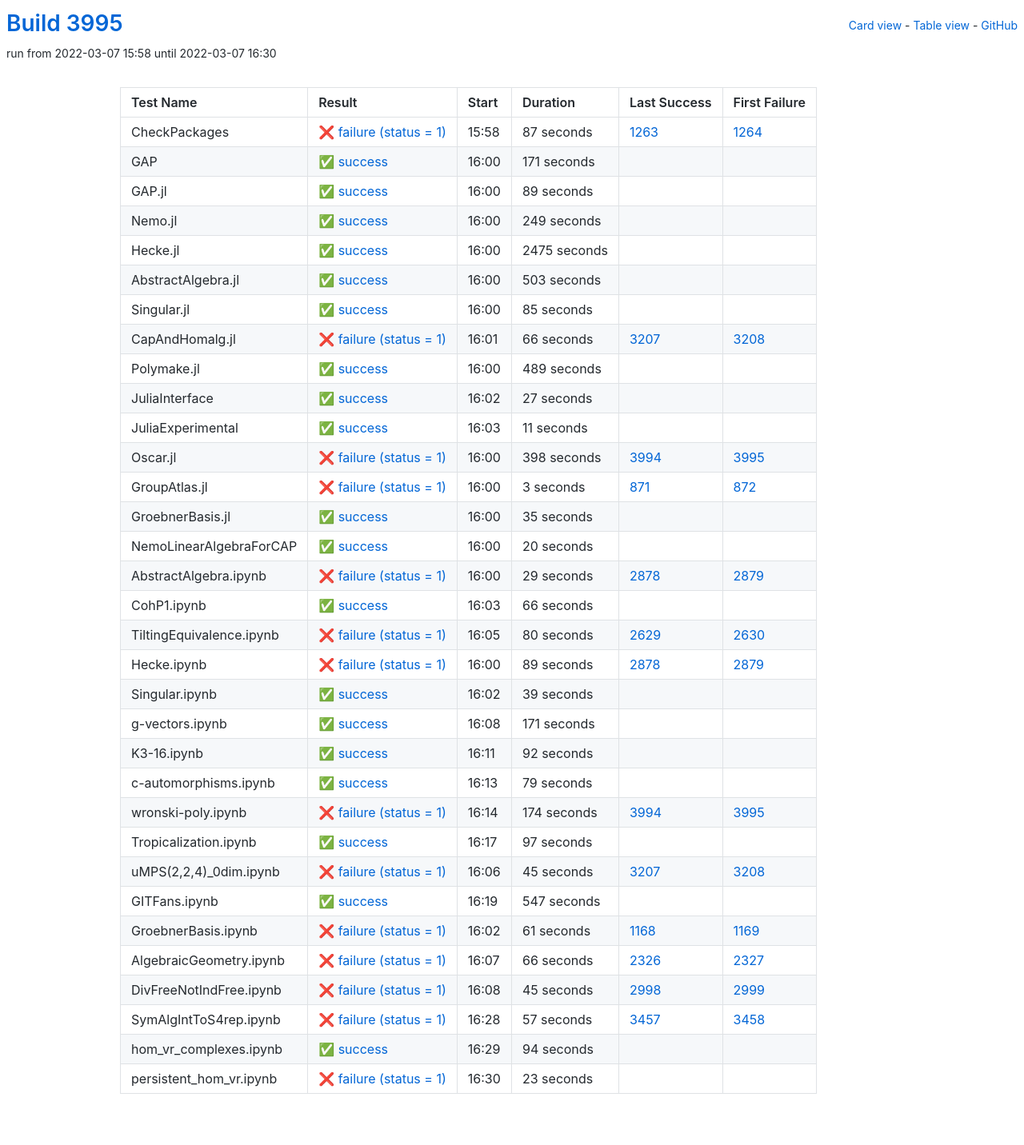
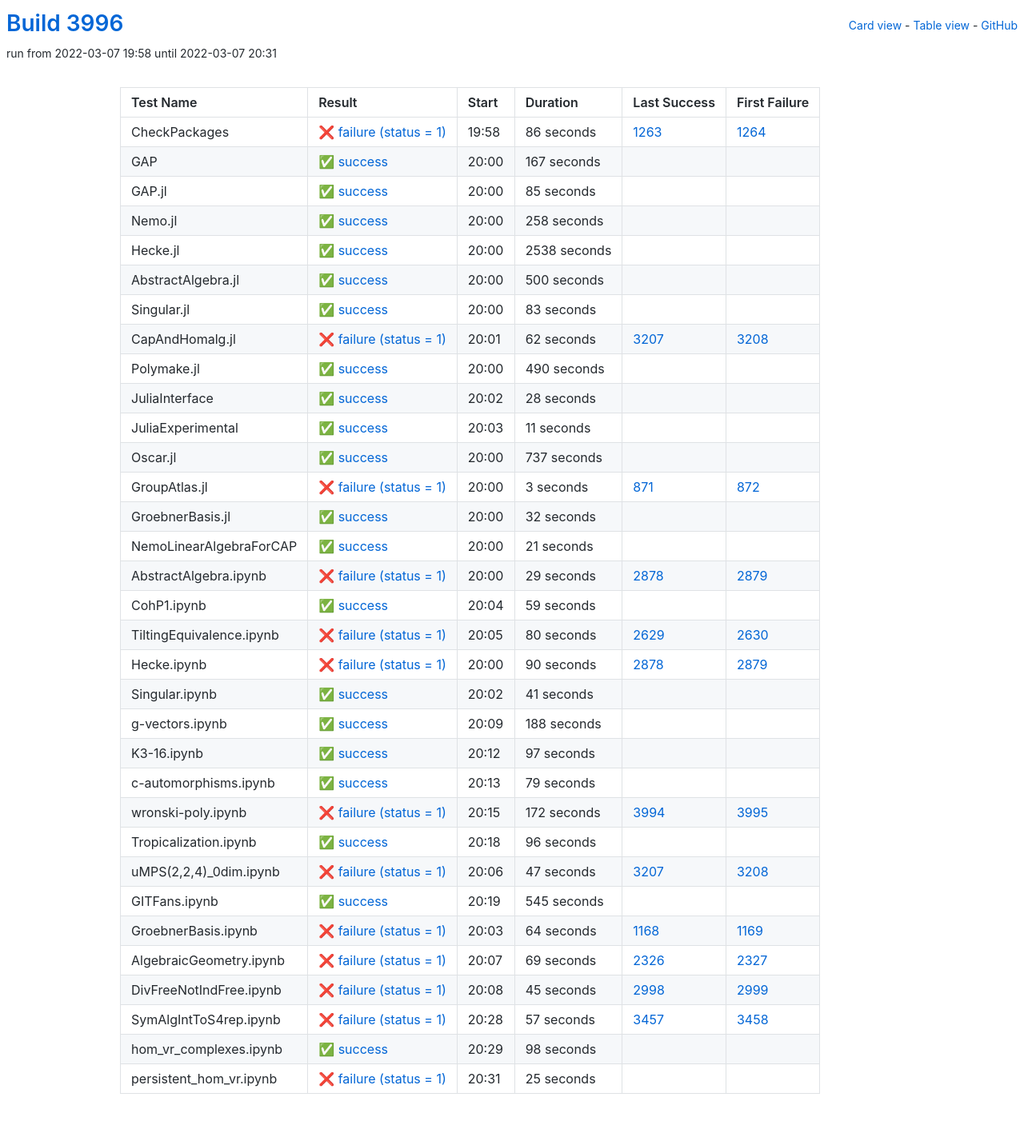
Before and after one commit to oscar-system/oscar-ci-status-stable, a Jekyll site: the page built from table.html, in a window 1280 px wide. Shown: the whole page at 80% size. Built offline with Jekyll 4.4.1, drawn with Linux system fonts in a browser that asks for light colours.

Commit message:
Build #3996

```diff
--- a/_data/ci.yml
+++ b/_data/ci.yml
@@ -1,6 +1,6 @@
 ---
-build: 3995
-build_url: https://oscarci.mathematik.uni-kl.de/job/oscar-stable/3995/
+build: 3996
+build_url: https://oscarci.mathematik.uni-kl.de/job/oscar-stable/3996/
 job: oscar-stable
 organization: oscar-system
 repo: oscar-ci-status-stable
@@ -8,80 +8,32 @@ repourl: https://github.com/oscar-system/oscar-ci-status-stable
 tests:
 - name: CheckPackages
   id: checkpackages
-  log: https://oscarci.mathematik.uni-kl.de/job/oscar-stable/3995/artifact/logs/build-3995/CheckPackages.log
-  start: 2022-03-07 15:58
+  log: https://oscarci.mathematik.uni-kl.de/job/oscar-stable/3996/artifact/logs/build-3996/CheckPackages.log
+  start: 2022-03-07 19:58
   success: false
   exitcode: 1
   status: failure
-  duration: 87
+  duration: 86
   last_success: 1263
   last_success_url: https://oscarci.mathematik.uni-kl.de/job/oscar-stable/1263/
   first_failure: 1264
   first_failure_url: https://oscarci.mathematik.uni-kl.de/job/oscar-stable/1264/
 - name: GAP
   id: gap
-  log: https://oscarci.mathematik.uni-kl.de/job/oscar-stable/3995/artifact/logs/build-3995/GAP.log
-  start: 2022-03-07 16:00
+  log: https://oscarci.mathematik.uni-kl.de/job/oscar-stable/3996/artifact/logs/build-3996/GAP.log
+  start: 2022-03-07 20:00
   success: true
   exitcode: 0
   status: success
-  duration: 171
+  duration: 167
   last_success: false
   last_success_url:
   first_failure: false
   first_failure_url:
 - name: GAP.jl
   id: gap-jl
-  log: https://oscarci.mathematik.uni-kl.de/job/oscar-stable/3995/artifact/logs/build-3995/GAP.jl.log
-  start: 2022-03-07 16:00
-  success: true
-  exitcode: 0
-  status: success
-  duration: 89
-  last_success: false
-  last_success_url:
-  first_failure: false
-  first_failure_url:
-- name: Nemo.jl
-  id: nemo-jl
-  log: https://oscarci.mathematik.uni-kl.de/job/oscar-stable/3995/artifact/logs/build-3995/Nemo.jl.log
-  start: 2022-03-07 16:00
-  success: true
-  exitcode: 0
-  status: success
-  duration: 249
-  last_success: false
-  last_success_url:
-  first_failure: false
-  first_failure_url:
-- name: Hecke.jl
-  id: hecke-jl
-  log: https://oscarci.mathematik.uni-kl.de/job/oscar-stable/3995/artifact/logs/build-3995/Hecke.jl.log
-  start: 2022-03-07 16:00
-  success: true
-  exitcode: 0
-  status: success
-  duration: 2475
-  last_success: false
-  last_success_url:
-  first_failure: false
-  first_failure_url:
-- name: AbstractAlgebra.jl
-  id: abstractalgebra-jl
-  log: https://oscarci.mathematik.uni-kl.de/job/oscar-stable/3995/artifact/logs/build-3995/AbstractAlgebra.jl.log
-  start: 2022-03-07 16:00
-  success: true
-  exitcode: 0
-  status: success
-  duration: 503
-  last_success: false
-  last_success_url:
-  first_failure: false
-  first_failure_url:
-- name: Singular.jl
-  id: singular-jl
-  log: https://oscarci.mathematik.uni-kl.de/job/oscar-stable/3995/artifact/logs/build-3995/Singular.jl.log
-  start: 2022-03-07 16:00
+  log: https://oscarci.mathematik.uni-kl.de/job/oscar-stable/3996/artifact/logs/build-3996/GAP.jl.log
+  start: 2022-03-07 20:00
   success: true
   exitcode: 0
   status: success
@@ -90,46 +42,94 @@ tests:
   last_success_url:
   first_failure: false
   first_failure_url:
+- name: Nemo.jl
+  id: nemo-jl
+  log: https://oscarci.mathematik.uni-kl.de/job/oscar-stable/3996/artifact/logs/build-3996/Nemo.jl.log
+  start: 2022-03-07 20:00
+  success: true
+  exitcode: 0
+  status: success
+  duration: 258
+  last_success: false
+  last_success_url:
+  first_failure: false
+  first_failure_url:
+- name: Hecke.jl
+  id: hecke-jl
+  log: https://oscarci.mathematik.uni-kl.de/job/oscar-stable/3996/artifact/logs/build-3996/Hecke.jl.log
+  start: 2022-03-07 20:00
+  success: true
+  exitcode: 0
+  status: success
+  duration: 2538
+  last_success: false
+  last_success_url:
+  first_failure: false
+  first_failure_url:
+- name: AbstractAlgebra.jl
+  id: abstractalgebra-jl
+  log: https://oscarci.mathematik.uni-kl.de/job/oscar-stable/3996/artifact/logs/build-3996/AbstractAlgebra.jl.log
+  start: 2022-03-07 20:00
+  success: true
+  exitcode: 0
+  status: success
+  duration: 500
+  last_success: false
+  last_success_url:
+  first_failure: false
+  first_failure_url:
+- name: Singular.jl
+  id: singular-jl
+  log: https://oscarci.mathematik.uni-kl.de/job/oscar-stable/3996/artifact/logs/build-3996/Singular.jl.log
+  start: 2022-03-07 20:00
+  success: true
+  exitcode: 0
+  status: success
+  duration: 83
+  last_success: false
+  last_success_url:
+  first_failure: false
+  first_failure_url:
 - name: CapAndHomalg.jl
   id: capandhomalg-jl
-  log: https://oscarci.mathematik.uni-kl.de/job/oscar-stable/3995/artifact/logs/build-3995/CapAndHomalg.jl.log
-  start: 2022-03-07 16:01
+  log: https://oscarci.mathematik.uni-kl.de/job/oscar-stable/3996/artifact/logs/build-3996/CapAndHomalg.jl.log
+  start: 2022-03-07 20:01
   success: false
   exitcode: 1
   status: failure
-  duration: 66
+  duration: 62
   last_success: 3207
   last_success_url: https://oscarci.mathematik.uni-kl.de/job/oscar-stable/3207/
   first_failure: 3208
   first_failure_url: https://oscarci.mathematik.uni-kl.de/job/oscar-stable/3208/
 - name: Polymake.jl
   id: polymake-jl
-  log: https://oscarci.mathematik.uni-kl.de/job/oscar-stable/3995/artifact/logs/build-3995/Polymake.jl.log
-  start: 2022-03-07 16:00
+  log: https://oscarci.mathematik.uni-kl.de/job/oscar-stable/3996/artifact/logs/build-3996/Polymake.jl.log
+  start: 2022-03-07 20:00
   success: true
   exitcode: 0
   status: success
-  duration: 489
+  duration: 490
   last_success: false
   last_success_url:
   first_failure: false
   first_failure_url:
 - name: JuliaInterface
   id: juliainterface
-  log: https://oscarci.mathematik.uni-kl.de/job/oscar-stable/3995/artifact/logs/build-3995/JuliaInterface.log
-  start: 2022-03-07 16:02
+  log: https://oscarci.mathematik.uni-kl.de/job/oscar-stable/3996/artifact/logs/build-3996/JuliaInterface.log
+  start: 2022-03-07 20:02
   success: true
   exitcode: 0
   status: success
-  duration: 27
+  duration: 28
   last_success: false
   last_success_url:
   first_failure: false
   first_failure_url:
 - name: JuliaExperimental
   id: juliaexperimental
-  log: https://oscarci.mathematik.uni-kl.de/job/oscar-stable/3995/artifact/logs/build-3995/JuliaExperimental.log
-  start: 2022-03-07 16:03
+  log: https://oscarci.mathematik.uni-kl.de/job/oscar-stable/3996/artifact/logs/build-3996/JuliaExperimental.log
+  start: 2022-03-07 20:03
   success: true
   exitcode: 0
   status: success
@@ -140,20 +140,20 @@ tests:
   first_failure_url:
 - name: Oscar.jl
   id: oscar-jl
-  log: https://oscarci.mathematik.uni-kl.de/job/oscar-stable/3995/artifact/logs/build-3995/Oscar.jl.log
-  start: 2022-03-07 16:00
-  success: false
-  exitcode: 1
-  status: failure
-  duration: 398
-  last_success: 3994
-  last_success_url: https://oscarci.mathematik.uni-kl.de/job/oscar-stable/3994/
-  first_failure: 3995
-  first_failure_url: https://oscarci.mathematik.uni-kl.de/job/oscar-stable/3995/
+  log: https://oscarci.mathematik.uni-kl.de/job/oscar-stable/3996/artifact/logs/build-3996/Oscar.jl.log
+  start: 2022-03-07 20:00
+  success: true
+  exitcode: 0
+  status: success
+  duration: 737
+  last_success: false
+  last_success_url:
+  first_failure: false
+  first_failure_url:
 - name: GroupAtlas.jl
   id: groupatlas-jl
-  log: https://oscarci.mathematik.uni-kl.de/job/oscar-stable/3995/artifact/logs/build-3995/GroupAtlas.jl.log
-  start: 2022-03-07 16:00
+  log: https://oscarci.mathematik.uni-kl.de/job/oscar-stable/3996/artifact/logs/build-3996/GroupAtlas.jl.log
+  start: 2022-03-07 20:00
   success: false
   exitcode: 1
   status: failure
@@ -164,32 +164,32 @@ tests:
   first_failure_url: https://oscarci.mathematik.uni-kl.de/job/oscar-stable/872/
 - name: GroebnerBasis.jl
   id: groebnerbasis-jl
-  log: https://oscarci.mathematik.uni-kl.de/job/oscar-stable/3995/artifact/logs/build-3995/GroebnerBasis.jl.log
-  start: 2022-03-07 16:00
+  log: https://oscarci.mathematik.uni-kl.de/job/oscar-stable/3996/artifact/logs/build-3996/GroebnerBasis.jl.log
+  start: 2022-03-07 20:00
   success: true
   exitcode: 0
   status: success
-  duration: 35
+  duration: 32
   last_success: false
   last_success_url:
   first_failure: false
   first_failure_url:
 - name: NemoLinearAlgebraForCAP
   id: nemolinearalgebraforcap
-  log: https://oscarci.mathematik.uni-kl.de/job/oscar-stable/3995/artifact/logs/build-3995/NemoLinearAlgebraForCAP.log
-  start: 2022-03-07 16:00
+  log: https://oscarci.mathematik.uni-kl.de/job/oscar-stable/3996/artifact/logs/build-3996/NemoLinearAlgebraForCAP.log
+  start: 2022-03-07 20:00
   success: true
   exitcode: 0
   status: success
-  duration: 20
+  duration: 21
   last_success: false
   last_success_url:
   first_failure: false
   first_failure_url:
 - name: AbstractAlgebra.ipynb
   id: abstractalgebra-ipynb
-  log: https://oscarci.mathematik.uni-kl.de/job/oscar-stable/3995/artifact/logs/build-3995/AbstractAlgebra.ipynb.log
-  start: 2022-03-07 16:00
+  log: https://oscarci.mathematik.uni-kl.de/job/oscar-stable/3996/artifact/logs/build-3996/AbstractAlgebra.ipynb.log
+  start: 2022-03-07 20:00
   success: false
   exitcode: 1
   status: failure
@@ -200,20 +200,20 @@ tests:
   first_failure_url: https://oscarci.mathematik.uni-kl.de/job/oscar-stable/2879/
 - name: CohP1.ipynb
   id: cohp1-ipynb
-  log: https://oscarci.mathematik.uni-kl.de/job/oscar-stable/3995/artifact/logs/build-3995/CohP1.ipynb.log
-  start: 2022-03-07 16:03
+  log: https://oscarci.mathematik.uni-kl.de/job/oscar-stable/3996/artifact/logs/build-3996/CohP1.ipynb.log
+  start: 2022-03-07 20:04
   success: true
   exitcode: 0
   status: success
-  duration: 66
+  duration: 59
   last_success: false
   last_success_url:
   first_failure: false
   first_failure_url:
 - name: TiltingEquivalence.ipynb
   id: tiltingequivalence-ipynb
-  log: https://oscarci.mathematik.uni-kl.de/job/oscar-stable/3995/artifact/logs/build-3995/TiltingEquivalence.ipynb.log
-  start: 2022-03-07 16:05
+  log: https://oscarci.mathematik.uni-kl.de/job/oscar-stable/3996/artifact/logs/build-3996/TiltingEquivalence.ipynb.log
+  start: 2022-03-07 20:05
   success: false
   exitcode: 1
   status: failure
@@ -224,56 +224,56 @@ tests:
   first_failure_url: https://oscarci.mathematik.uni-kl.de/job/oscar-stable/2630/
 - name: Hecke.ipynb
   id: hecke-ipynb
-  log: https://oscarci.mathematik.uni-kl.de/job/oscar-stable/3995/artifact/logs/build-3995/Hecke.ipynb.log
-  start: 2022-03-07 16:00
+  log: https://oscarci.mathematik.uni-kl.de/job/oscar-stable/3996/artifact/logs/build-3996/Hecke.ipynb.log
+  start: 2022-03-07 20:00
   success: false
   exitcode: 1
   status: failure
-  duration: 89
+  duration: 90
   last_success: 2878
   last_success_url: https://oscarci.mathematik.uni-kl.de/job/oscar-stable/2878/
   first_failure: 2879
   first_failure_url: https://oscarci.mathematik.uni-kl.de/job/oscar-stable/2879/
 - name: Singular.ipynb
   id: singular-ipynb
-  log: https://oscarci.mathematik.uni-kl.de/job/oscar-stable/3995/artifact/logs/build-3995/Singular.ipynb.log
-  start: 2022-03-07 16:02
+  log: https://oscarci.mathematik.uni-kl.de/job/oscar-stable/3996/artifact/logs/build-3996/Singular.ipynb.log
+  start: 2022-03-07 20:02
   success: true
   exitcode: 0
   status: success
-  duration: 39
+  duration: 41
   last_success: false
   last_success_url:
   first_failure: false
   first_failure_url:
 - name: g-vectors.ipynb
   id: g-vectors-ipynb
-  log: https://oscarci.mathematik.uni-kl.de/job/oscar-stable/3995/artifact/logs/build-3995/g-vectors.ipynb.log
-  start: 2022-03-07 16:08
+  log: https://oscarci.mathematik.uni-kl.de/job/oscar-stable/3996/artifact/logs/build-3996/g-vectors.ipynb.log
+  start: 2022-03-07 20:09
   success: true
   exitcode: 0
   status: success
-  duration: 171
+  duration: 188
   last_success: false
   last_success_url:
   first_failure: false
   first_failure_url:
 - name: K3-16.ipynb
   id: k3-16-ipynb
-  log: https://oscarci.mathematik.uni-kl.de/job/oscar-stable/3995/artifact/logs/build-3995/K3-16.ipynb.log
-  start: 2022-03-07 16:11
+  log: https://oscarci.mathematik.uni-kl.de/job/oscar-stable/3996/artifact/logs/build-3996/K3-16.ipynb.log
+  start: 2022-03-07 20:12
   success: true
   exitcode: 0
   status: success
-  duration: 92
+  duration: 97
   last_success: false
   last_success_url:
   first_failure: false
   first_failure_url:
 - name: c-automorphisms.ipynb
   id: c-automorphisms-ipynb
-  log: https://oscarci.mathematik.uni-kl.de/job/oscar-stable/3995/artifact/logs/build-3995/c-automorphisms.ipynb.log
-  start: 2022-03-07 16:13
+  log: https://oscarci.mathematik.uni-kl.de/job/oscar-stable/3996/artifact/logs/build-3996/c-automorphisms.ipynb.log
+  start: 2022-03-07 20:13
   success: true
   exitcode: 0
   status: success
@@ -284,80 +284,80 @@ tests:
   first_failure_url:
 - name: wronski-poly.ipynb
   id: wronski-poly-ipynb
-  log: https://oscarci.mathematik.uni-kl.de/job/oscar-stable/3995/artifact/logs/build-3995/wronski-poly.ipynb.log
-  start: 2022-03-07 16:14
+  log: https://oscarci.mathematik.uni-kl.de/job/oscar-stable/3996/artifact/logs/build-3996/wronski-poly.ipynb.log
+  start: 2022-03-07 20:15
   success: false
   exitcode: 1
   status: failure
-  duration: 174
+  duration: 172
   last_success: 3994
   last_success_url: https://oscarci.mathematik.uni-kl.de/job/oscar-stable/3994/
   first_failure: 3995
   first_failure_url: https://oscarci.mathematik.uni-kl.de/job/oscar-stable/3995/
 - name: Tropicalization.ipynb
   id: tropicalization-ipynb
-  log: https://oscarci.mathematik.uni-kl.de/job/oscar-stable/3995/artifact/logs/build-3995/Tropicalization.ipynb.log
-  start: 2022-03-07 16:17
+  log: https://oscarci.mathematik.uni-kl.de/job/oscar-stable/3996/artifact/logs/build-3996/Tropicalization.ipynb.log
+  start: 2022-03-07 20:18
   success: true
   exitcode: 0
   status: success
-  duration: 97
+  duration: 96
   last_success: false
   last_success_url:
   first_failure: false
   first_failure_url:
 - name: uMPS(2,2,4)_0dim.ipynb
   id: umps-2-2-4-0dim-ipynb
-  log: https://oscarci.mathematik.uni-kl.de/job/oscar-stable/3995/artifact/logs/build-3995/uMPS-2-2-4-_0dim.ipynb.log
-  start: 2022-03-07 16:06
+  log: https://oscarci.mathematik.uni-kl.de/job/oscar-stable/3996/artifact/logs/build-3996/uMPS-2-2-4-_0dim.ipynb.log
+  start: 2022-03-07 20:06
   success: false
   exitcode: 1
   status: failure
-  duration: 45
+  duration: 47
   last_success: 3207
   last_success_url: https://oscarci.mathematik.uni-kl.de/job/oscar-stable/3207/
   first_failure: 3208
   first_failure_url: https://oscarci.mathematik.uni-kl.de/job/oscar-stable/3208/
 - name: GITFans.ipynb
   id: gitfans-ipynb
-  log: https://oscarci.mathematik.uni-kl.de/job/oscar-stable/3995/artifact/logs/build-3995/GITFans.ipynb.log
-  start: 2022-03-07 16:19
+  log: https://oscarci.mathematik.uni-kl.de/job/oscar-stable/3996/artifact/logs/build-3996/GITFans.ipynb.log
+  start: 2022-03-07 20:19
   success: true
   exitcode: 0
   status: success
-  duration: 547
+  duration: 545
   last_success: false
   last_success_url:
   first_failure: false
   first_failure_url:
 - name: GroebnerBasis.ipynb
   id: groebnerbasis-ipynb
-  log: https://oscarci.mathematik.uni-kl.de/job/oscar-stable/3995/artifact/logs/build-3995/GroebnerBasis.ipynb.log
-  start: 2022-03-07 16:02
+  log: https://oscarci.mathematik.uni-kl.de/job/oscar-stable/3996/artifact/logs/build-3996/GroebnerBasis.ipynb.log
+  start: 2022-03-07 20:03
   success: false
   exitcode: 1
   status: failure
-  duration: 61
+  duration: 64
   last_success: 1168
   last_success_url: https://oscarci.mathematik.uni-kl.de/job/oscar-stable/1168/
   first_failure: 1169
   first_failure_url: https://oscarci.mathematik.uni-kl.de/job/oscar-stable/1169/
 - name: AlgebraicGeometry.ipynb
   id: algebraicgeometry-ipynb
-  log: https://oscarci.mathematik.uni-kl.de/job/oscar-stable/3995/artifact/logs/build-3995/AlgebraicGeometry.ipynb.log
-  start: 2022-03-07 16:07
+  log: https://oscarci.mathematik.uni-kl.de/job/oscar-stable/3996/artifact/logs/build-3996/AlgebraicGeometry.ipynb.log
+  start: 2022-03-07 20:07
   success: false
   exitcode: 1
   status: failure
-  duration: 66
+  duration: 69
   last_success: 2326
   last_success_url: https://oscarci.mathematik.uni-kl.de/job/oscar-stable/2326/
   first_failure: 2327
   first_failure_url: https://oscarci.mathematik.uni-kl.de/job/oscar-stable/2327/
 - name: DivFreeNotIndFree.ipynb
   id: divfreenotindfree-ipynb
-  log: https://oscarci.mathematik.uni-kl.de/job/oscar-stable/3995/artifact/logs/build-3995/DivFreeNotIndFree.ipynb.log
-  start: 2022-03-07 16:08
+  log: https://oscarci.mathematik.uni-kl.de/job/oscar-stable/3996/artifact/logs/build-3996/DivFreeNotIndFree.ipynb.log
+  start: 2022-03-07 20:08
   success: false
   exitcode: 1
   status: failure
@@ -368,8 +368,8 @@ tests:
   first_failure_url: https://oscarci.mathematik.uni-kl.de/job/oscar-stable/2999/
 - name: SymAlgIntToS4rep.ipynb
   id: symalginttos4rep-ipynb
-  log: https://oscarci.mathematik.uni-kl.de/job/oscar-stable/3995/artifact/logs/build-3995/SymAlgIntToS4rep.ipynb.log
-  start: 2022-03-07 16:28
+  log: https://oscarci.mathematik.uni-kl.de/job/oscar-stable/3996/artifact/logs/build-3996/SymAlgIntToS4rep.ipynb.log
+  start: 2022-03-07 20:28
   success: false
   exitcode: 1
   status: failure
@@ -380,24 +380,24 @@ tests:
   first_failure_url: https://oscarci.mathematik.uni-kl.de/job/oscar-stable/3458/
 - name: hom_vr_complexes.ipynb
   id: hom-vr-complexes-ipynb
-  log: https://oscarci.mathematik.uni-kl.de/job/oscar-stable/3995/artifact/logs/build-3995/hom_vr_complexes.ipynb.log
-  start: 2022-03-07 16:29
+  log: https://oscarci.mathematik.uni-kl.de/job/oscar-stable/3996/artifact/logs/build-3996/hom_vr_complexes.ipynb.log
+  start: 2022-03-07 20:29
   success: true
   exitcode: 0
   status: success
-  duration: 94
+  duration: 98
   last_success: false
   last_success_url:
   first_failure: false
   first_failure_url:
 - name: persistent_hom_vr.ipynb
   id: persistent-hom-vr-ipynb
-  log: https://oscarci.mathematik.uni-kl.de/job/oscar-stable/3995/artifact/logs/build-3995/persistent_hom_vr.ipynb.log
-  start: 2022-03-07 16:30
+  log: https://oscarci.mathematik.uni-kl.de/job/oscar-stable/3996/artifact/logs/build-3996/persistent_hom_vr.ipynb.log
+  start: 2022-03-07 20:31
   success: false
   exitcode: 1
   status: failure
-  duration: 23
+  duration: 25
   last_success: false
   last_success_url:
   first_failure: false
```
Also changed, not shown: README.md.
